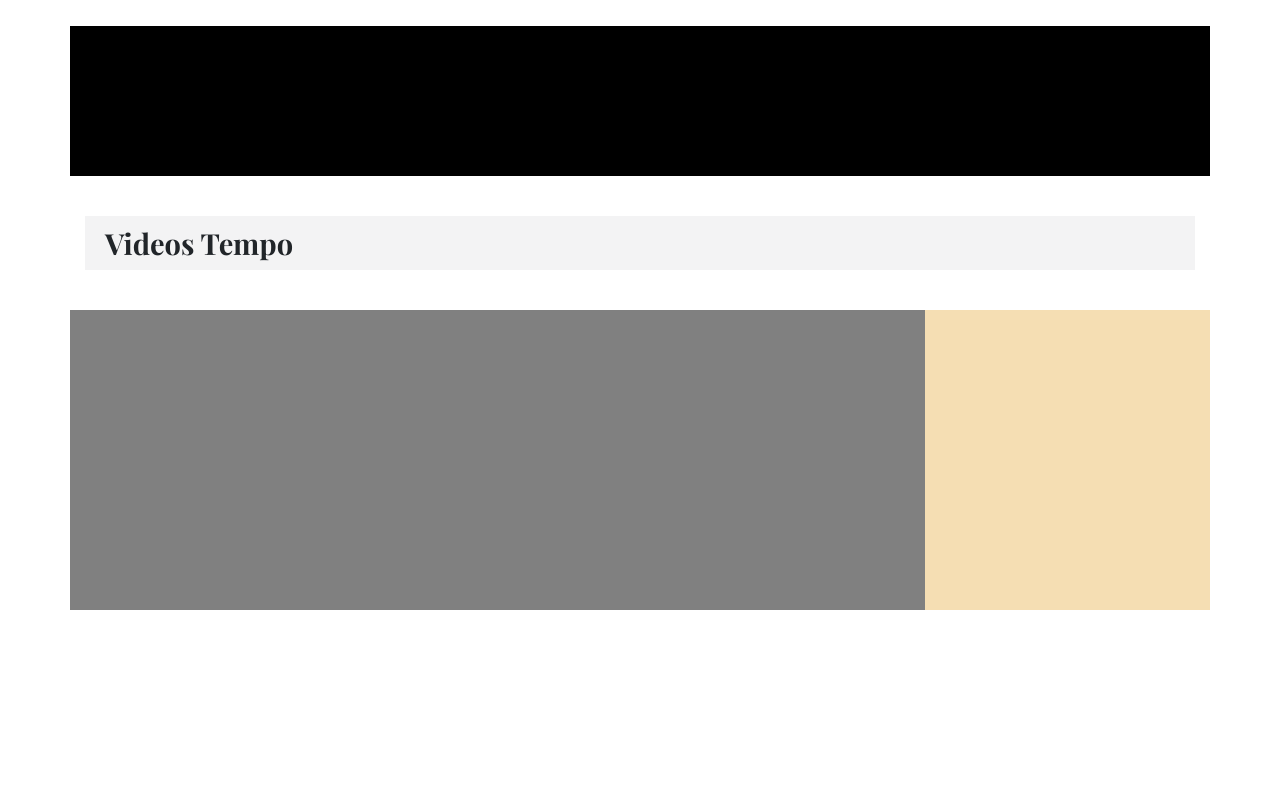
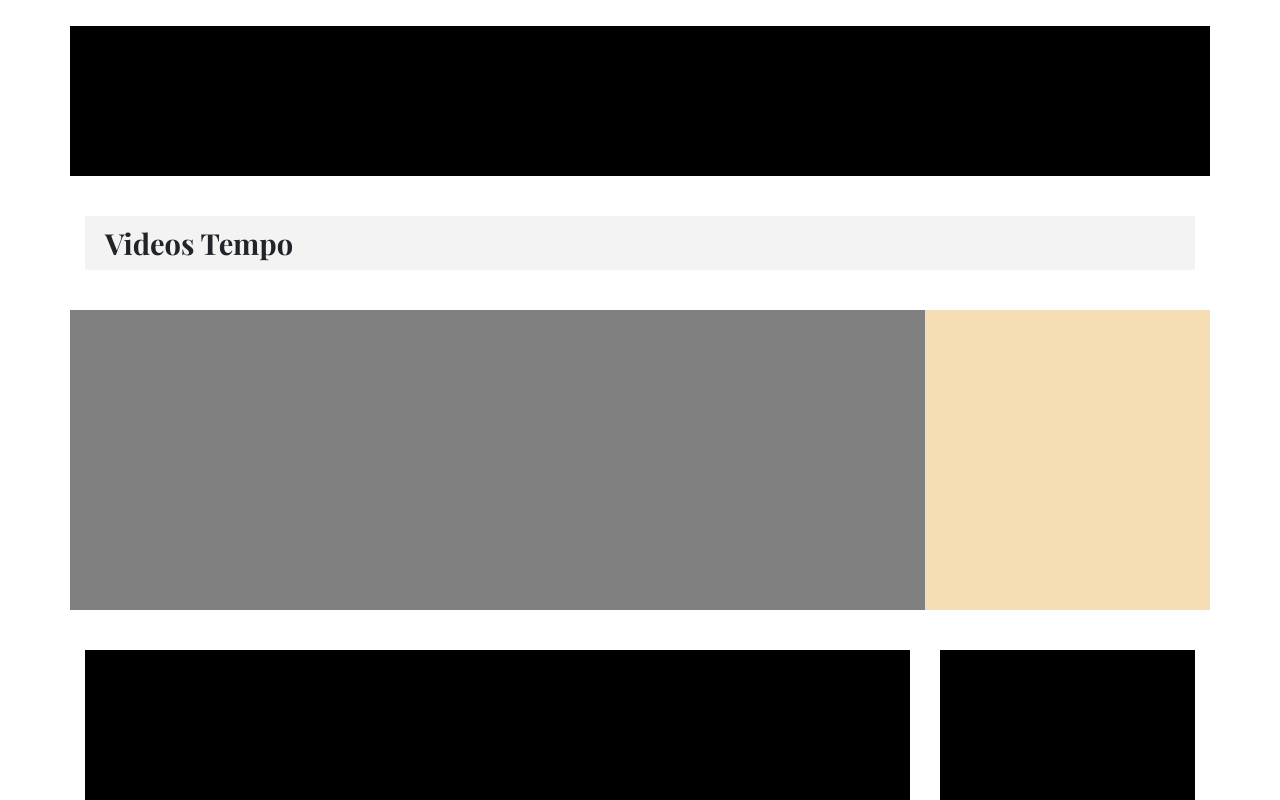
Before and after one commit to jomarz/tempo-front, a Vue app: page / in a window 1280 px wide. Shown: the part 1901-2701 px from the top of the page. Before the commit the page ends 2551 px from the top, so only its background shows below. Built offline with nearby package versions, Linux system fonts and the light colour scheme.

Commit message:
Add ads under video section

```diff
--- a/src/App.vue
+++ b/src/App.vue
@@ -7,6 +7,16 @@
     <concerts-section />
     <ad-box class="ad-full-width"/>
     <videos-section />
+    <div class="container">
+      <div class="row">
+        <div class="col-12 col-md-9">
+          <ad-box />
+        </div>
+        <div class="col-12 col-md-3">
+          <ad-box />
+        </div>
+      </div>
+    </div>
   </div>
 </template>
 
```
